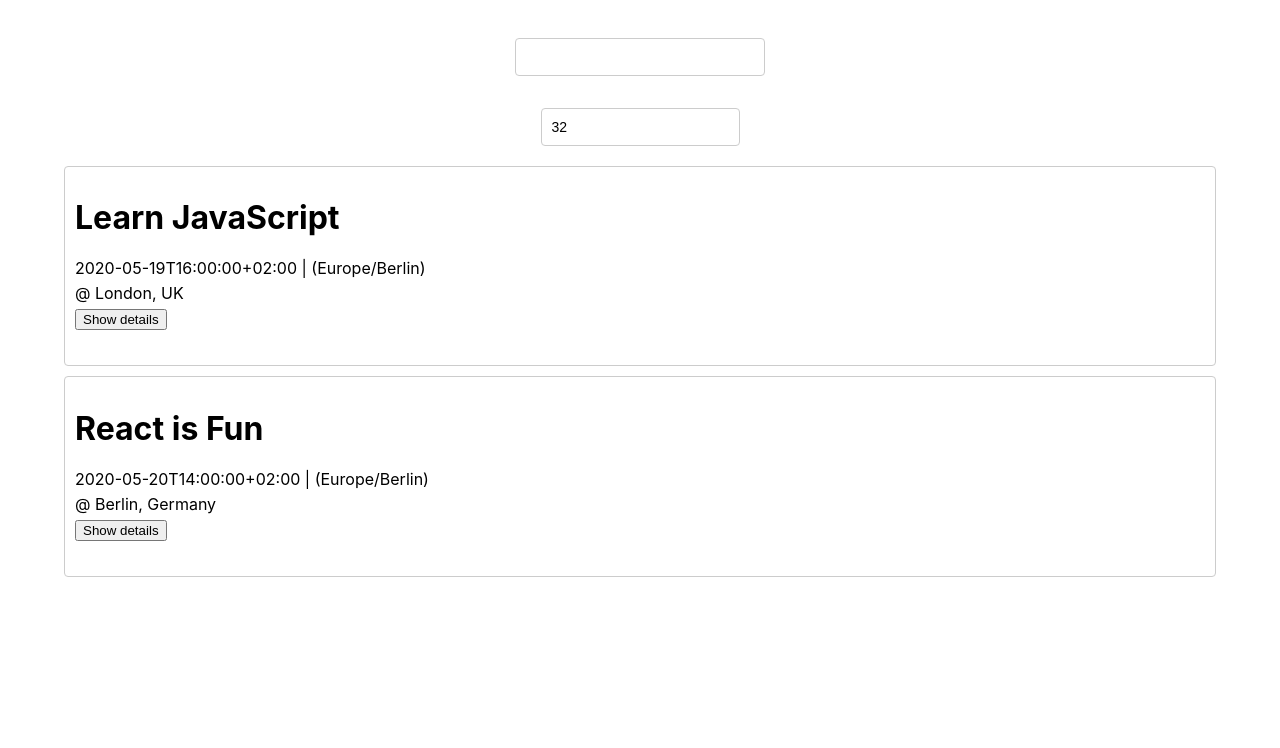
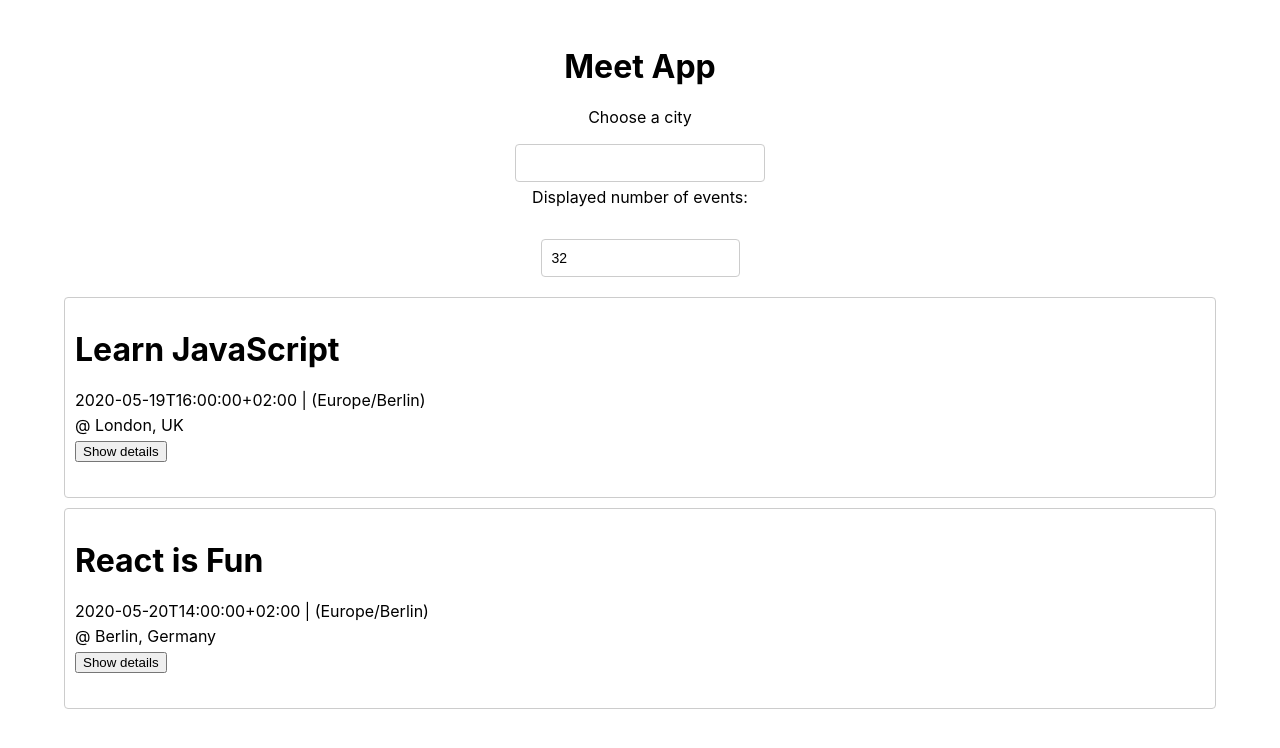
Before and after one commit to Alvaromedia/meet, a React (Create React App) app: page / in a window 1280 px wide. Shown: the top 748 px of the page. Built offline with nearby package versions, Linux system fonts and the light colour scheme; what atatus-spa would draw is missing.

Commit message:
Added some text task 4.8

```diff
--- a/src/App.js
+++ b/src/App.js
@@ -53,10 +53,13 @@ class App extends Component {
   render() {
     return (
       <div className="App">
+        <h1>Meet App</h1>
+        <p>Choose a city</p>
         <CitySearch
           locations={this.state.locations}
           updateEvents={this.updateEvents}
         />
+        <p>Displayed number of events:</p>
         <NumberOfEvents updateNumberOfEvents={this.updateNumberOfEvents} />
         <EventList events={this.state.events} />
       </div>
```
